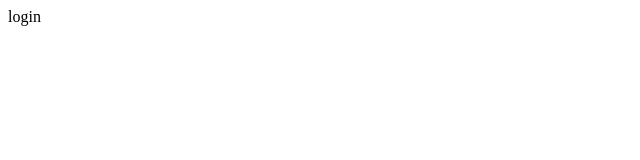
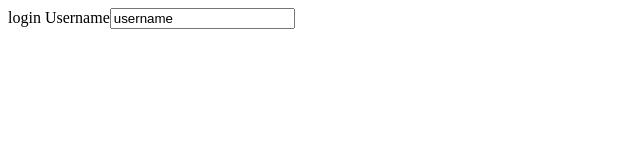
Before and after one commit to Mahesh2701/Training2, a plain HTML site: page index.html in a window 1280 px wide. Shown: the whole page, without its empty margins (0-640 px from the left). Drawn offline with Linux system fonts and the light colour scheme.

Commit message:
Input tag is added

```diff
--- a/index.html
+++ b/index.html
@@ -1,5 +1,8 @@
 <html>
+<head>login<head>
+	<body>
+Username<input type="text" value="username">
+	<body>
 
-	<head>login<head>
 
 <html>
```
